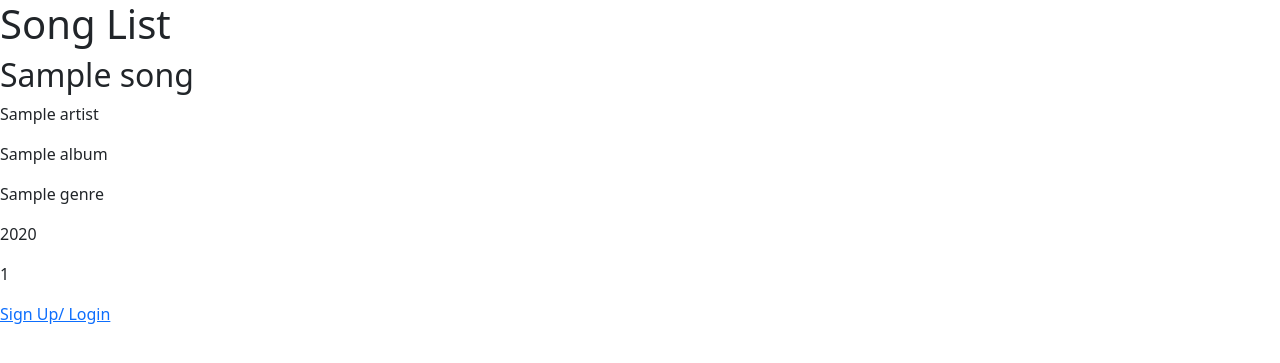
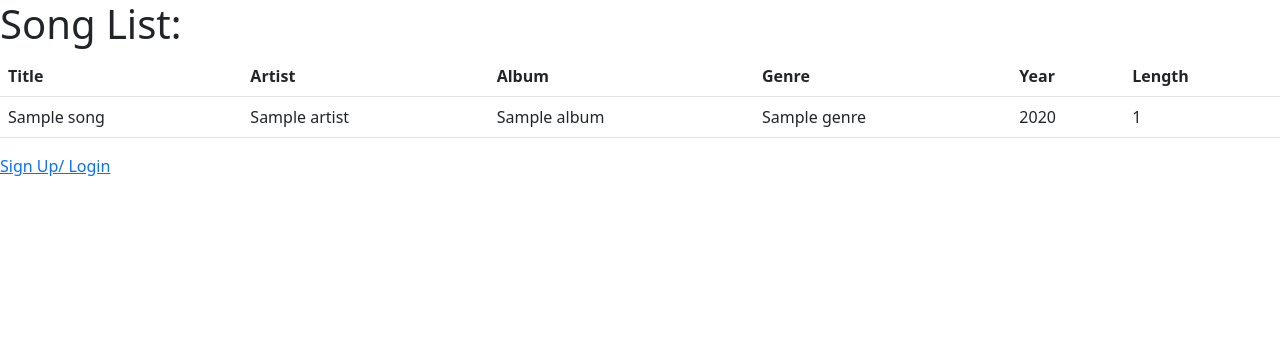
Before and after one commit to Federallo/Backend_PPM, a Django app: template music_streaming/templates/index.html in a window 1280 px wide. Shown: the top 363 px of the page. Run offline with Django 3.2, Linux system fonts and the light colour scheme; the template is opened without the code that fills it: most values are stand-ins (such as "Sample title", 1, 10 or a date in 2020).

Commit message:
home-page song list are now diplayed as table

```diff
--- a/music_streaming/templates/index.html
+++ b/music_streaming/templates/index.html
@@ -3,19 +3,36 @@
 {% block title %} Song List {% endblock title %}
 
 {% block content %}
-<h1>Song List</h1>
-{% for song in all_songs %}
-    <div>
-        <h2>{{ song.title }}</h2>
-        <p>{{ song.artist }}</p>
-        <p>{{ song.album }}</p>
-        <p>{{ song.genre }}</p>
-        <p>{{ song.year }}</p>
-        <p>{{ song.length }}</p>
+<h1>Song List:</h1>
+{% if all_songs %}
+    <div class = "table-responsive">
+        <table class = "table talbe-striped">
+            <thead>
+                <tr>
+                    <th>Title</th>
+                    <th>Artist</th>
+                    <th>Album</th>
+                    <th>Genre</th>
+                    <th>Year</th>
+                    <th>Length</th>
+                </tr>
+            </thread>
+            <tbody>
+                {% for song in all_songs %}
+                <tr>
+                    <td>{{ song.title }}</td>
+                    <td>{{ song.artist }}</td>
+                    <td>{{ song.album }}</td>
+                    <td>{{ song.genre }}</td>
+                    <td>{{ song.year }}</td>
+                    <td>{{ song.length }}</td>
+                </tr>
+                {% endfor %}
+        </table>
     </div>
-    {% empty %}
+{% else %}
     <p>No songs are available.</p>
-{% endfor %}
+{% endif %}
 {% if user.is_authenticated %}
     <a href="{% url 'profile' %}">Return to Profile</a>
 {% else %}
```
Also changed, not shown: music_streaming/db.sqlite3.
